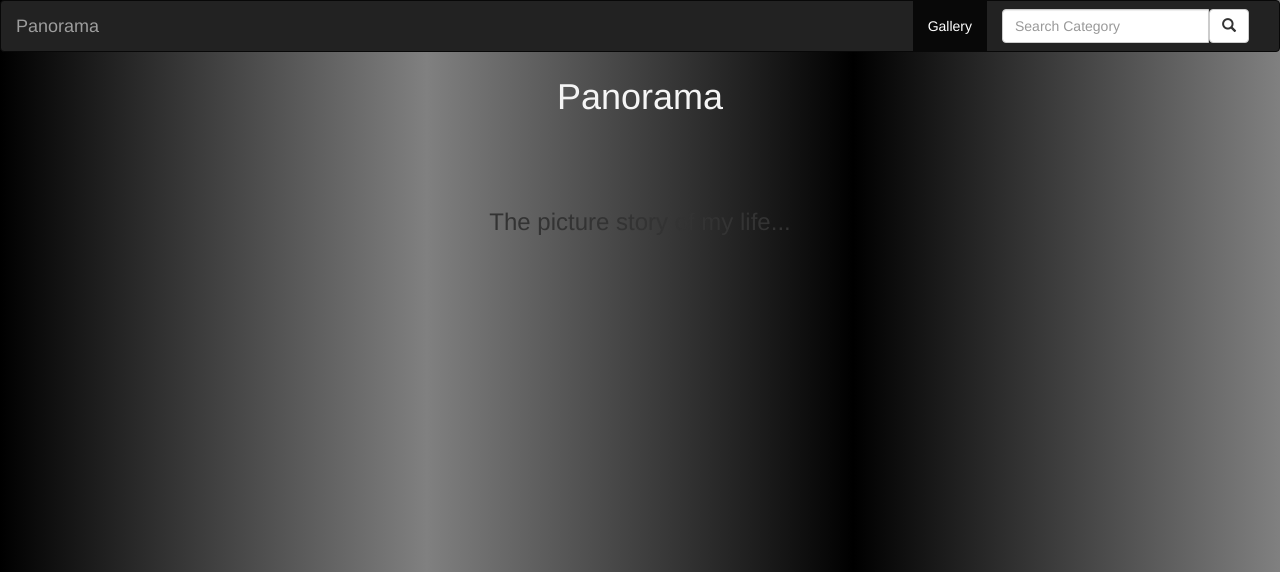
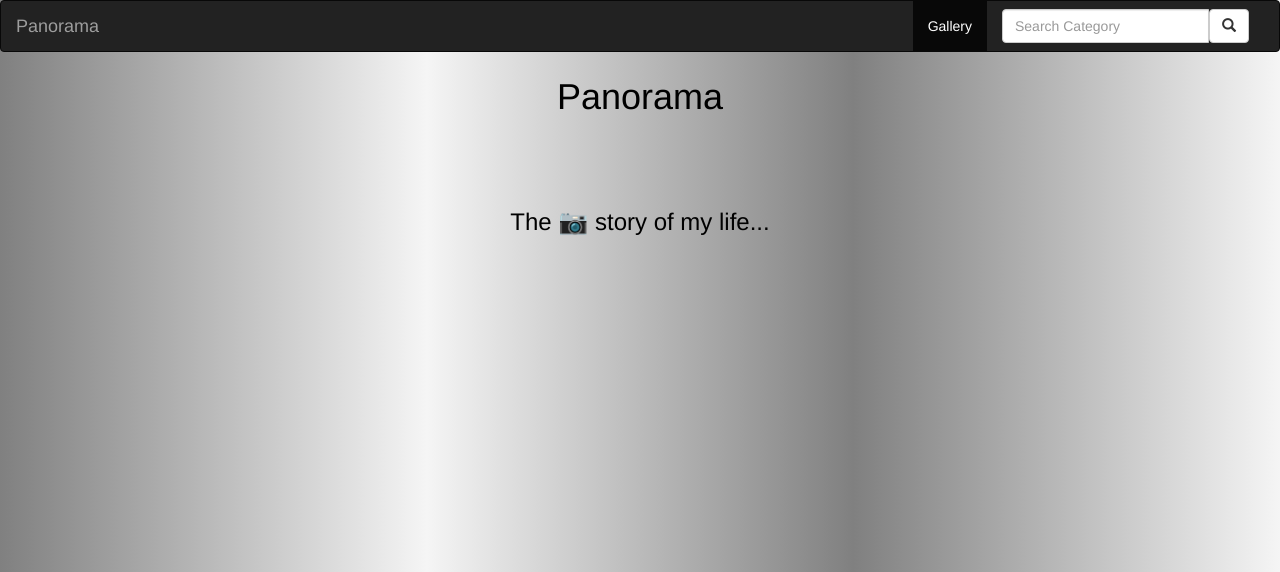
Before and after one commit to macymuhia/Photogenic, a Django app: page / in a window 1280 px wide. Shown: the top 572 px of the page. Run offline with Django 3.2, Linux system fonts and the light colour scheme; some libraries are stand-ins or nearby versions.

Commit message:
Add styling to index template

```diff
--- a/gallery/templates/index.html
+++ b/gallery/templates/index.html
@@ -5,7 +5,7 @@
     <!-- <img class="card-img" src="" alt="Card image"> -->
     <div class="card-img-overlay">
         <h1 class="card-title text-center">Panorama</h1>
-        <p class="card-text">The picture story of my life...</p>
+        <p class="card-text">The 📷 story of my life...</p>
     </div>
 </div>
 {% endblock %}
--- a/static/css/styles.css
+++ b/static/css/styles.css
@@ -3,12 +3,12 @@
 } */
 
 h1 {
-    color: whitesmoke;
+    color: black;
     margin: 0px;
 }
 
 body {
-    background-image: linear-gradient(to right, black, gray, black, gray);
+    background-image: linear-gradient(to right, grey, whitesmoke, grey, whitesmoke);
 }
 
 .card {
@@ -20,6 +20,10 @@ body {
     line-height: 5rem;
 }
 
+.card p {
+    color: black;
+}
+
 .col-md-4 img {
     height: 250px
 }
```
